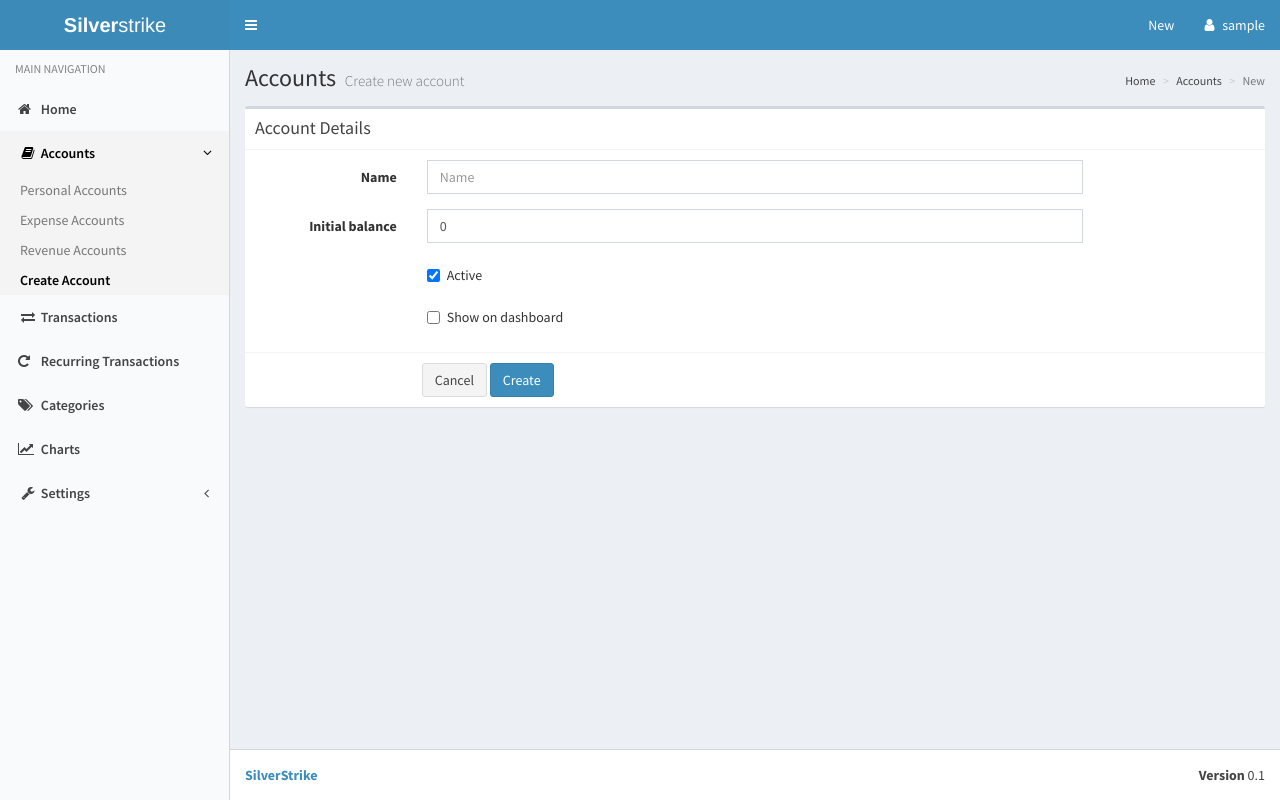
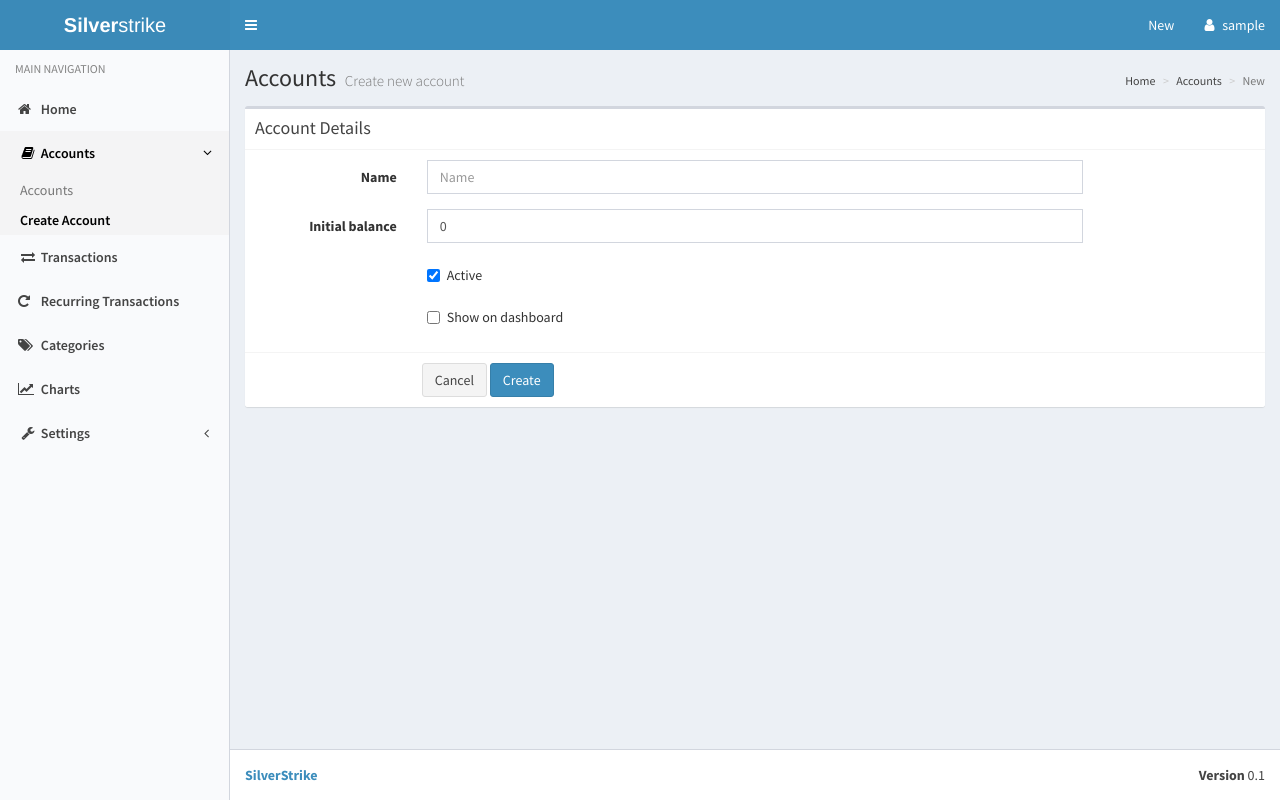
Before and after one commit to simhnna/PyAccountant, a Django app: page /accounts/new in a window 1280 px wide. Run offline with Django 3.2, Linux system fonts and the light colour scheme; the visitor is signed in with stand-in values (Sample User, id 1); some libraries are stand-ins or nearby versions.

Commit message:
Merge expense and revenue accounts

```diff
--- a/silverstrike/forms.py
+++ b/silverstrike/forms.py
@@ -75,7 +75,7 @@ class WithdrawForm(TransferForm):
 
     def save(self, commit=True):
         account, _ = Account.objects.get_or_create(name=self.cleaned_data['destination_account'],
-                                                   account_type=Account.EXPENSE)
+                                                   account_type=Account.FOREIGN)
         self.cleaned_data['destination_account'] = account
         return super().save(commit)
 
@@ -90,7 +90,7 @@ class DepositForm(TransferForm):
 
     def save(self, commit=True):
         account, _ = Account.objects.get_or_create(name=self.cleaned_data['source_account'],
-                                                   account_type=Account.REVENUE)
+                                                   account_type=Account.FOREIGN)
         self.cleaned_data['source_account'] = account
         return super().save(commit)
 
@@ -126,9 +126,9 @@ class RecurringTransactionForm(forms.ModelForm):
             src_type = dst_type = Account.PERSONAL
         elif self.cleaned_data['transaction_type'] == TransactionJournal.WITHDRAW:
             src_type = Account.PERSONAL
-            dst_type = Account.EXPENSE
+            dst_type = Account.FOREIGN
         else:
-            src_type = Account.REVENUE
+            src_type = Account.FOREIGN
             dst_type = Account.PERSONAL
         src, _ = Account.objects.get_or_create(name=self.cleaned_data['src'],
                                                account_type=src_type)
--- a/silverstrike/models.py
+++ b/silverstrike/models.py
@@ -11,13 +11,11 @@ from django.utils.translation import ugettext as _
 
 class Account(models.Model):
     PERSONAL = 1
-    REVENUE = 2
-    EXPENSE = 3
-    SYSTEM = 4
+    FOREIGN = 2
+    SYSTEM = 3
     ACCOUNT_TYPES = (
         (PERSONAL, _('Personal')),
-        (REVENUE, _('Revenue')),
-        (EXPENSE, _('Expense')),
+        (FOREIGN, _('Foreign')),
         (SYSTEM, _('System')),
     )
 
--- a/silverstrike/templates/silverstrike/base.html
+++ b/silverstrike/templates/silverstrike/base.html
@@ -102,13 +102,7 @@
               </a>
               <ul class="treeview-menu">
                 <li{% if submenu == "personal" %} class="active"{% endif %}>
-                  <a href="{% url 'personal_accounts' %}">{% trans 'Personal Accounts' %}</a>
-                </li>
-                <li{% if submenu == "expense" %} class="active"{% endif %}>
-                  <a href="{% url 'expense_accounts' %}">{% trans 'Expense Accounts' %}</a>
-                </li>
-                <li{% if submenu == "revenue" %} class="active"{% endif %}>
-                  <a href="{% url 'revenue_accounts' %}">{% trans 'Revenue Accounts' %}</a>
+                  <a href="{% url 'personal_accounts' %}">{% trans 'Accounts' %}</a>
                 </li>
                 <li{% if submenu == "new" %} class="active"{% endif %}>
                   <a href="{% url 'account_new' %}">{% trans 'Create Account' %}</a>
--- a/silverstrike/templates/silverstrike/transaction_edit.html
+++ b/silverstrike/templates/silverstrike/transaction_edit.html
@@ -59,12 +59,12 @@ $(function() {
 
   })
   if ($('input#id_source_account').length > 0) {
-      $.getJSON('{% url 'api_accounts' 'REVENUE' %}').done(function (data) {
+      $.getJSON('{% url 'api_accounts' 'FOREIGN' %}').done(function (data) {
           $('#id_source_account').typeahead({source: data});
       });
   }
   if ($('input#id_destination_account').length > 0) {
-      $.getJSON('{% url 'api_accounts' 'EXPENSE' %}').done(function (data) {
+      $.getJSON('{% url 'api_accounts' 'FOREIGN' %}').done(function (data) {
           $('#id_destination_account').typeahead({source: data});
       });
   }
--- a/silverstrike/urls.py
+++ b/silverstrike/urls.py
@@ -3,7 +3,6 @@ from django.views.generic import TemplateView
 
 
 from . import api, views
-from .models import Account
 
 
 urlpatterns = [
@@ -34,11 +33,7 @@ urlpatterns = [
     url(r'^accounts/new$', views.AccountCreate.as_view(), name='account_new'),
 
     url(r'^accounts/personal$',
-        views.AccountIndex.as_view(account_type=Account.PERSONAL), name='personal_accounts'),
-    url(r'^accounts/expense$',
-        views.AccountIndex.as_view(account_type=Account.EXPENSE), name='expense_accounts'),
-    url(r'^accounts/revenue$',
-        views.AccountIndex.as_view(account_type=Account.REVENUE), name='revenue_accounts'),
+        views.AccountIndex.as_view(), name='personal_accounts'),
 
     url(r'^recurrences/$', views.RecurringTransactionIndex.as_view(), name='recurrences'),
     url(r'^recurrences/create$', views.RecurrenceCreateView.as_view(), name='recurrence_create'),
--- a/silverstrike/views/account.py
+++ b/silverstrike/views/account.py
@@ -8,7 +8,7 @@ from django.views import generic
 
 from silverstrike.forms import AccountCreateForm
 from silverstrike.lib import last_day_of_month
-from silverstrike.models import Account, Transaction
+from silverstrike.models import Account, Transaction, TransactionJournal
 
 
 def _get_account_info(dstart, dend, account=None):
@@ -19,13 +19,11 @@ def _get_account_info(dstart, dend, account=None):
     if account:
         queryset = queryset.filter(account=account)
     context['income'] = abs(queryset.filter(
-        account__account_type=Account.PERSONAL,
-        opposing_account__account_type=Account.REVENUE).aggregate(
+        journal__transaction_type=TransactionJournal.DEPOSIT).aggregate(
             models.Sum('amount'))['amount__sum'] or 0)
 
     context['expenses'] = abs(queryset.filter(
-        account__account_type=Account.PERSONAL,
-        opposing_account__account_type=Account.EXPENSE).aggregate(
+        journal__transaction_type=TransactionJournal.WITHDRAW).aggregate(
             models.Sum('amount'))['amount__sum'] or 0)
     context['difference'] = context['income'] - context['expenses']
     return context
@@ -59,17 +57,12 @@ class AccountIndex(LoginRequiredMixin, generic.ListView):
     account_type = ''
 
     def get_queryset(self):
-        return Account.objects.filter(account_type=self.account_type)
+        return Account.objects.filter(account_type=Account.PERSONAL)
 
     def get_context_data(self, **kwargs):
         context = super().get_context_data(**kwargs)
         context['menu'] = 'accounts'
-        if self.account_type == Account.PERSONAL:
-            context['submenu'] = 'personal'
-        elif self.account_type == Account.EXPENSE:
-            context['submenu'] = 'expense'
-        else:
-            context['submenu'] = 'revenue'
+        context['submenu'] = 'personal'
         return context
 
 
@@ -98,12 +91,7 @@ class AccountView(LoginRequiredMixin, generic.ListView):
         context = super().get_context_data(**kwargs)
         context['account'] = account
         context['menu'] = 'accounts'
-        if account.account_type == Account.PERSONAL:
-            context['submenu'] = 'personal'
-        elif account.account_type == Account.REVENUE:
-            context['submenu'] = 'revenue'
-        else:
-            context['submenu'] = 'expense'
+        context['submenu'] = 'personal'
         context['month'] = self.month
 
         context['previous_month'] = (self.month - timedelta(days=1)).replace(day=1)
```
Also changed, not shown: silverstrike/lib.py (+11 -14 lines), silverstrike/management/commands/createtestdata.py (+5 -5 lines), silverstrike/templates/silverstrike/reconcile.html (+0 -11 lines), silverstrike/tests/test_forms.py (+6 -6 lines), silverstrike/tests/test_models.py (+2 -2 lines), silverstrike/tests/test_views.py (+2 -16 lines), silverstrike/views/index.py (+4 -4 lines), silverstrike/migrations/0004_auto_20170828_1638.py (added), silverstrike/migrations/0005_auto_20170828_1641.py (added).
